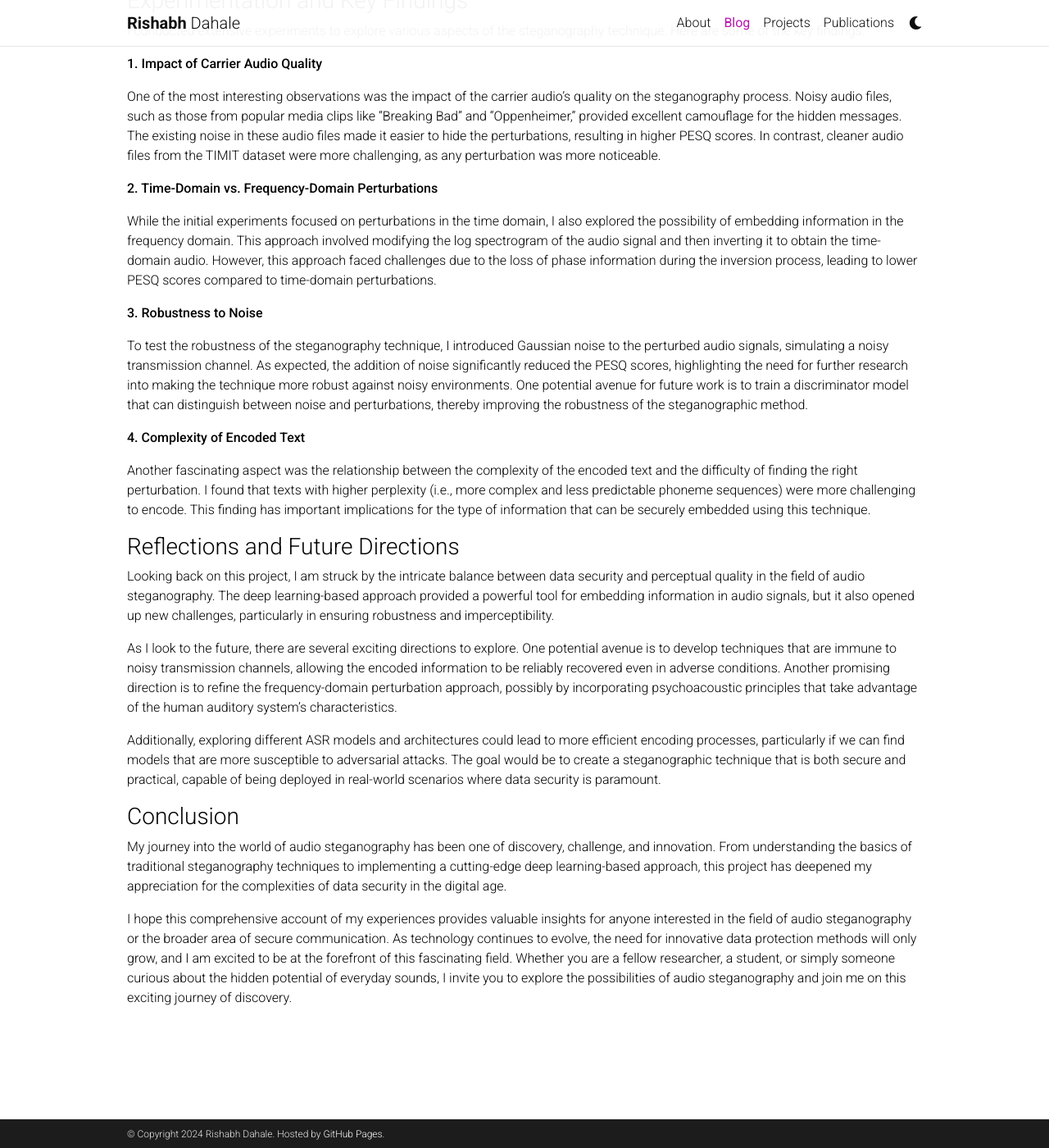
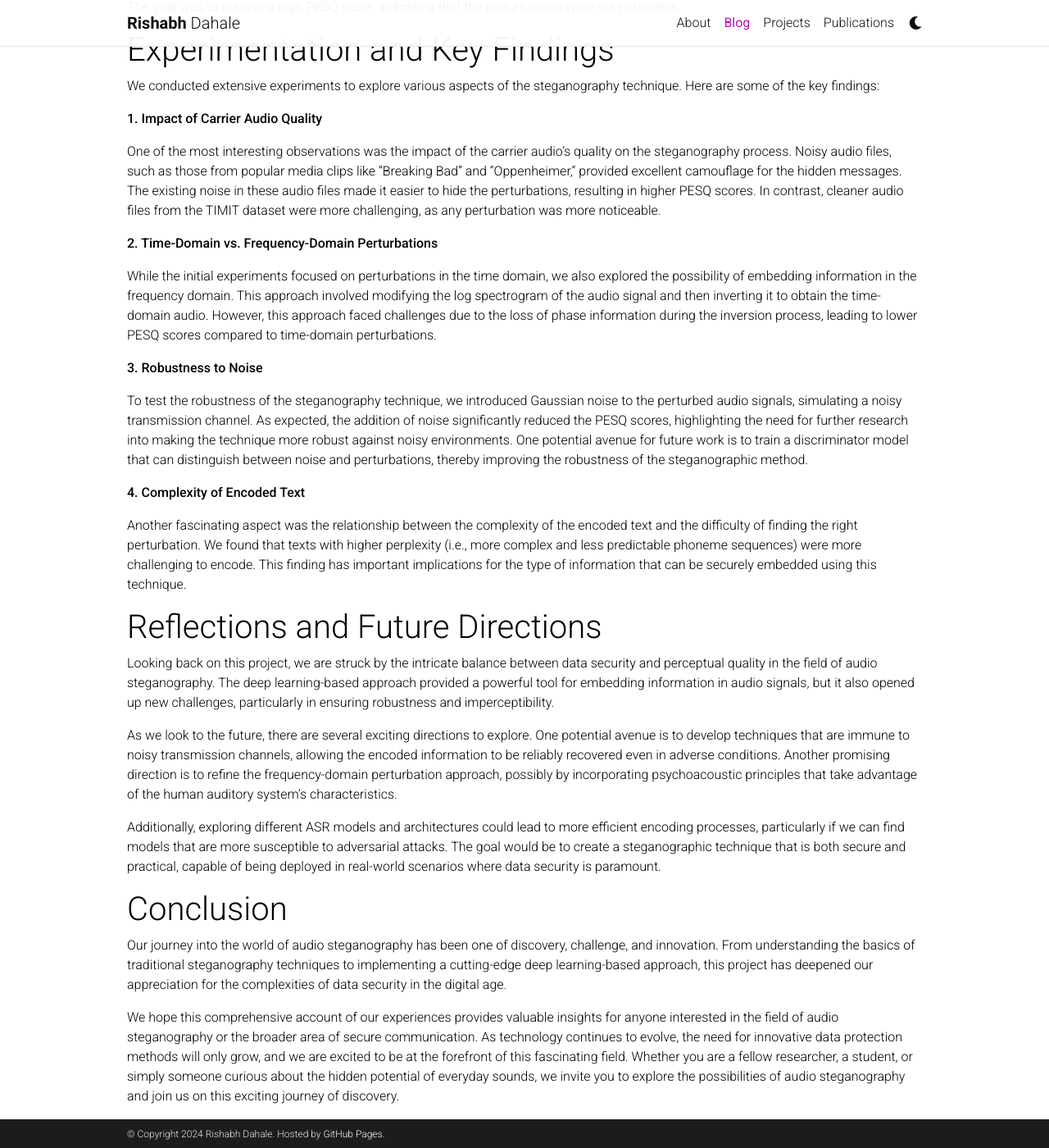
Before and after one commit to RishabhDahale/rishabhdahale.github.io, a Jekyll site: the page built from _posts/2022-01-08-audio_steganography.md, in a window 1280 px wide and 1400 px high, scrolled down 1777 px. Shown: the whole window at 82% size. Built offline with Jekyll 4.4.1, drawn with Linux system fonts in a browser that asks for light colours; nearby versions of some CDN libraries; comment, search, counter and statistics services are not loaded; a style sheet for code colours, icons or effects is not loaded; some of the changed text lies outside the part shown.

Commit message:
Steganography blog

```diff
--- a/_posts/2022-01-08-audio_steganography.md
+++ b/_posts/2022-01-08-audio_steganography.md
@@ -7,7 +7,7 @@ description: Dive into my exploration of audio steganography, where I uncover ho
 published: true
 ---
 
-As a graduate student at IIT Bombay, my academic journey has been filled with moments of discovery and innovation, but few experiences have been as intellectually stimulating as my deep dive into audio steganography. This field, which intricately blends the worlds of data security, digital signal processing, and machine learning, has captivated my imagination, pushing me to explore the hidden possibilities within everyday sounds. In this blog post, I want to take you through my comprehensive journey—from understanding the fundamentals to implementing a technique in audio steganography.
+As part of a course project, we embarked on an intellectually stimulating exploration of audio steganography, a field that intricately blends data security, digital signal processing, and machine learning. This project challenged us to uncover the hidden possibilities within everyday sounds. In this blog post, we want to take you through our comprehensive journey—from understanding the fundamentals to learning about deep learning-based techniques in audio steganography.
 
 <h1> The Fascinating World of Audio Steganography </h1>
 
@@ -15,11 +15,9 @@ Audio steganography is a powerful and fascinating technique that allows the embe
 
 In the world of steganography, audio presents a unique medium due to its rich and complex structure. Audio signals offer a lot of redundant space, which can be exploited to embed hidden information. However, this comes with its own set of challenges, primarily ensuring that the embedded information does not degrade the quality of the audio to a noticeable extent.
 
-<!-- <h2> The Motivation Behind My Project </h2> -->
-
 With the rapid adoption of digital technologies and the internet, data security has become a paramount concern. Methods like cryptography, watermarking, and steganography are often employed to protect sensitive information. While cryptography scrambles the data, making it unintelligible without a decryption key, and watermarking embeds information to assert ownership, steganography operates on a different principle. It hides the data in plain sight—or sound—preventing anyone from even suspecting that sensitive information exists.
 
-### Understanding the Basics: Traditional vs. Modern Techniques
+<h1> Understanding the Basics: Traditional vs. Modern Techniques </h1>
 
 Before diving into the deep learning-based approach, it was essential to understand the traditional methods of audio steganography. These techniques can be broadly classified into time-domain and frequency-domain methods.
 
@@ -27,13 +25,13 @@ Before diving into the deep learning-based approach, it was essential to underst
 
 - **Frequency-Domain Techniques:** These techniques operate on the transform domain, such as the Discrete Cosine Transform (DCT) or the Discrete Wavelet Transform (DWT). They offer better imperceptibility compared to time-domain methods but generally have lower hiding capacity. The idea is to modify the frequency components of the audio signal, which are less perceptible to human hearing.
 
-### Implementing a Deep Learning-Based Approach
+<h1> Implementing a Deep Learning-Based Approach </h1>
 
-The project I embarked on was inspired by a paper by Kong et al., which introduced a novel approach to audio steganography using adversarial examples. The core idea was to use a trained Automatic Speech Recognition (ASR) model to hide information within an audio signal by introducing small, imperceptible perturbations. These perturbations are carefully crafted so that when the modified audio is passed through the ASR model, it decodes into the hidden message.
+The project we embarked on was inspired by a paper by Kong et al., which introduced a novel approach to audio steganography using adversarial examples. The core idea was to use a trained Automatic Speech Recognition (ASR) model to hide information within an audio signal by introducing small, imperceptible perturbations. These perturbations are carefully crafted so that when the modified audio is passed through the ASR model, it decodes into the hidden message.
 
 **1. Training the ASR Model**
 
-The first step in the project was to train an ASR model capable of recognizing phonemes—the building blocks of speech. I chose a convolutional-recurrent neural network architecture, which is well-suited for sequence-to-sequence tasks like speech recognition. The model was trained on the TIMIT dataset, a widely used corpus in the speech processing community. The architecture consisted of convolutional layers for feature extraction followed by recurrent layers (GRU) for capturing temporal dependencies in the speech signal.
+The first step in the project was to train an ASR model capable of recognizing phonemes—the building blocks of speech. We chose a convolutional-recurrent neural network architecture, which is well-suited for sequence-to-sequence tasks like speech recognition. The model was trained on the TIMIT dataset, a widely used corpus in the speech processing community. The architecture consisted of convolutional layers for feature extraction followed by recurrent layers (GRU) for capturing temporal dependencies in the speech signal.
 
 Training this model involved using the Connectionist Temporal Classification (CTC) loss function, which is designed for sequence alignment tasks. Once the model was trained and validated, its weights were frozen, making it ready for the steganography experiments.
 
@@ -41,15 +39,15 @@ Training this model involved using the Connectionist Temporal Classification (CT
 
 The next step was to develop the encoding process. Given an input audio recording and a list of phonemes (which represent the secret message), the goal was to find a perturbation that, when added to the audio, would cause the ASR model to decode the hidden message. The challenge was to ensure that these perturbations were imperceptible to human listeners.
 
-To achieve this, I employed an optimization approach where the objective was to minimize the amplitude of the perturbation (measured using the L∞ norm) while ensuring that the ASR model correctly decoded the hidden message. The Perturbation was iteratively adjusted using the Adam optimizer, and the process was repeated until the desired level of imperceptibility was achieved.
+To achieve this, we employed an optimization approach where the objective was to minimize the amplitude of the perturbation (measured using the L∞ norm) while ensuring that the ASR model correctly decoded the hidden message. The perturbation was iteratively adjusted using the Adam optimizer, and the process was repeated until the desired level of imperceptibility was achieved.
 
 **3. Evaluation Using PESQ**
 
-To quantify the impact of the perturbations on audio quality, I used the Perceptual Evaluation of Speech Quality (PESQ) score, which is a standard metric in the audio processing field. PESQ evaluates the degradation of speech quality based on human hearing characteristics. The goal was to achieve a high PESQ score, indicating that the perturbations were not noticeable.
+To quantify the impact of the perturbations on audio quality, we used the Perceptual Evaluation of Speech Quality (PESQ) score, which is a standard metric in the audio processing field. PESQ evaluates the degradation of speech quality based on human hearing characteristics. The goal was to achieve a high PESQ score, indicating that the perturbations were not noticeable.
 
-### Experimentation and Key Findings
+<h1> Experimentation and Key Findings </h1>
 
-I conducted extensive experiments to explore various aspects of the steganography technique. Here are some of the key findings:
+We conducted extensive experiments to explore various aspects of the steganography technique. Here are some of the key findings:
 
 **1. Impact of Carrier Audio Quality**
 
@@ -57,26 +55,28 @@ One of the most interesting observations was the impact of the carrier audio's q
 
 **2. Time-Domain vs. Frequency-Domain Perturbations**
 
-While the initial experiments focused on perturbations in the time domain, I also explored the possibility of embedding information in the frequency domain. This approach involved modifying the log spectrogram of the audio signal and then inverting it to obtain the time-domain audio. However, this approach faced challenges due to the loss of phase information during the inversion process, leading to lower PESQ scores compared to time-domain perturbations.
+While the initial experiments focused on perturbations in the time domain, we also explored the possibility of embedding information in the frequency domain. This approach involved modifying the log spectrogram of the audio signal and then inverting it to obtain the time-domain audio. However, this approach faced challenges due to the loss of phase information during the inversion process, leading to lower PESQ scores compared to time-domain perturbations.
 
 **3. Robustness to Noise**
 
-To test the robustness of the steganography technique, I introduced Gaussian noise to the perturbed audio signals, simulating a noisy transmission channel. As expected, the addition of noise significantly reduced the PESQ scores, highlighting the need for further research into making the technique more robust against noisy environments. One potential avenue for future work is to train a discriminator model that can distinguish between noise and perturbations, thereby improving the robustness of the steganographic method.
+To test the robustness of the steganography technique, we introduced Gaussian noise to the perturbed audio signals, simulating a noisy transmission channel. As expected, the addition of noise significantly reduced the PESQ scores, highlighting the need for further research into making the technique more robust against noisy environments. One potential avenue for future work is to train a discriminator model that can distinguish between noise and perturbations, thereby improving the robustness of the steganographic method.
 
 **4. Complexity of Encoded Text**
 
-Another fascinating aspect was the relationship between the complexity of the encoded text and the difficulty of finding the right perturbation. I found that texts with higher perplexity (i.e., more complex and less predictable phoneme sequences) were more challenging to encode. This finding has important implications for the type of information that can be securely embedded using this technique.
+Another fascinating aspect was the relationship between the complexity of the encoded text and the difficulty of finding the right perturbation. We found that texts with higher perplexity (i.e., more complex and less predictable phoneme sequences) were more challenging to encode. This finding has important implications for the type of information that can be securely embedded using this technique.
 
-### Reflections and Future Directions
+<h1> Reflections and Future Directions </h1>
 
-Looking back on this project, I am struck by the intricate balance between data security and perceptual quality in the field of audio steganography. The deep learning-based approach provided a powerful tool for embedding information in audio signals, but it also opened up new challenges, particularly in ensuring robustness and imperceptibility.
+Looking back on this project, we are struck by the intricate balance between data security and perceptual quality in the field of audio steganography. The deep learning-based approach provided a powerful tool for embedding information in audio signals, but it also opened up new challenges, particularly in ensuring robustness and imperceptibility.
 
-As I look to the future, there are several exciting directions to explore. One potential avenue is to develop techniques that are immune to noisy transmission channels, allowing the encoded information to be reliably recovered even in adverse conditions. Another promising direction is to refine the frequency-domain perturbation approach, possibly by incorporating psychoacoustic principles that take advantage of the human auditory system's characteristics.
+As we look to the future, there are several exciting directions to explore. One potential avenue is to develop techniques that are immune to noisy transmission channels, allowing the encoded information to be reliably recovered even in adverse conditions. Another promising direction is to refine the frequency-domain perturbation approach, possibly by incorporating psychoacoustic principles that take advantage of the human auditory system's characteristics.
 
 Additionally, exploring different ASR models and architectures could lead to more efficient encoding processes, particularly if we can find models that are more susceptible to adversarial attacks. The goal would be to create a steganographic technique that is both secure and practical, capable of being deployed in real-world scenarios where data security is paramount.
 
-### Conclusion
+<h1> Conclusion </h1>
 
-My journey into the world of audio steganography has been one of discovery, challenge, and innovation. From understanding the basics of traditional steganography techniques to implementing a cutting-edge deep learning-based approach, this project has deepened my appreciation for the complexities of data security in the digital age.
+Our journey into the world of audio steganography has been one of discovery, challenge, and innovation. From understanding the basics of traditional steganography techniques to implementing a cutting-edge deep learning-based approach, this project has deepened our appreciation for the complexities of data security in the digital age.
 
-I hope this comprehensive account of my experiences provides valuable insights for anyone interested in the field of audio steganography or the broader area of secure communication. As technology continues to evolve, the need for innovative data protection methods will only grow, and I am excited to be at the forefront of this fascinating field. Whether you are a fellow researcher, a student, or simply someone curious about the hidden potential of everyday sounds, I invite you to explore the possibilities of audio steganography and join me on this exciting journey of discovery.
+We hope this comprehensive account of our experiences provides valuable insights for anyone interested in the field of audio steganography or the broader area of secure communication. As technology continues to evolve, the need for innovative data protection methods will only grow, and we are excited to be at the forefront of this fascinating field. Whether you are a fellow researcher, a student, or simply someone curious about the hidden potential of everyday sounds, we invite you to explore the possibilities of audio steganography and join us on this exciting journey of discovery.
+
+You can learn more about this in this [presentation](https://github.com/methi1999/stego-audio/blob/master/final_presentation.pptx) or [report](https://rishabhdahale.github.io/assets/pdf/audio_stego.pdf).
```
Also changed, not shown: 1 other file.
